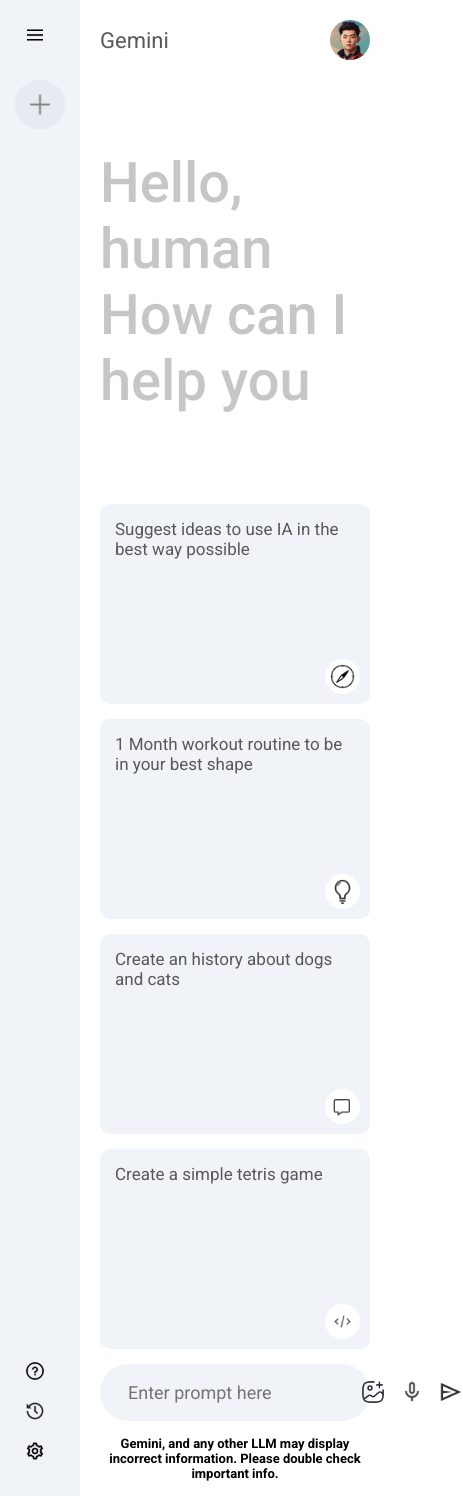
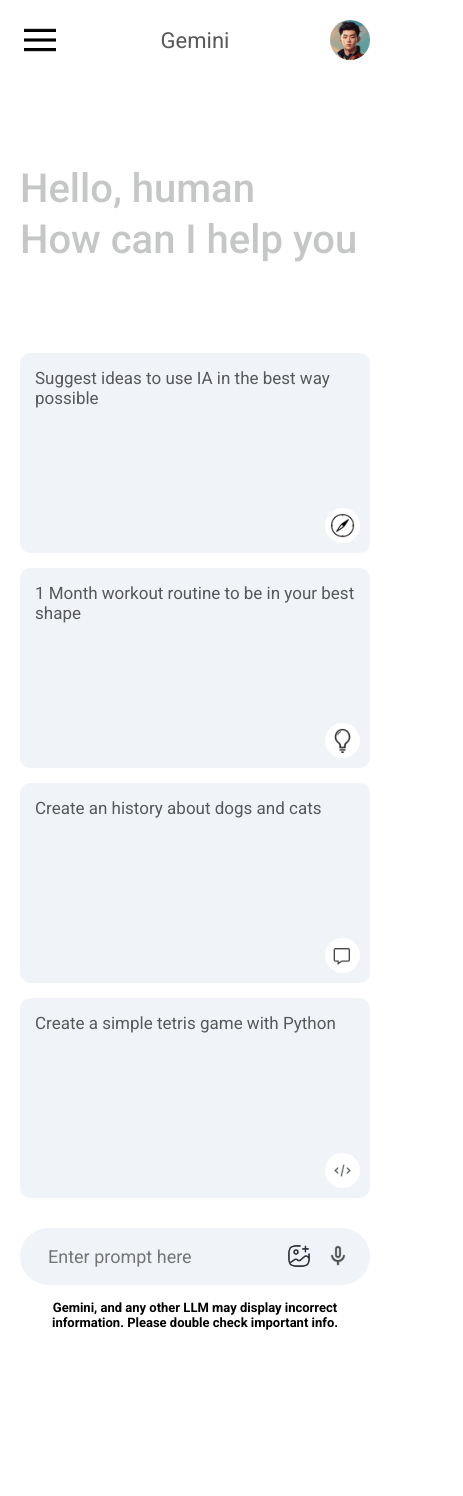
Before and after one commit to CalvinRBobadillaF/IApp, a React (Vite) app: page / in a window 390 px wide. Shown: the whole page, 463 px wide, since content can reach past the window. After the commit the page ends 1345 px from the top, so only its background shows below. Built offline with nearby package versions, Linux system fonts and the light colour scheme.

Commit message:
Version 1.0

```diff
--- a/package.json
+++ b/package.json
@@ -12,7 +12,8 @@
   "dependencies": {
     "@google/genai": "^1.30.0",
     "react": "^19.2.0",
-    "react-dom": "^19.2.0"
+    "react-dom": "^19.2.0",
+    "react-markdown": "^10.1.0"
   },
   "devDependencies": {
     "@eslint/js": "^9.39.1",
--- a/src/App.jsx
+++ b/src/App.jsx
@@ -2,12 +2,14 @@
 import './App.css'
 import Main from './components/Sidebar/Main/Main'
 import Sidebar from './components/Sidebar/Sidebar'
+
 
 function App() {
 
 
   return (
     <>
+
     <Sidebar />
     <Main />
     </>
--- a/src/Context/Context.jsx
+++ b/src/Context/Context.jsx
@@ -5,6 +5,7 @@
 export const Context = createContext()
 
 const ContextProvider = (props) => {
+    const [openSidebar, setOpenSidebar] = useState(false)
 
     const [userPrompt, setUserPrompt] = useState('')
     const [recentPrompt, setRecentPrompt] = useState('')
@@ -19,15 +20,30 @@
         }, 30*index)
     }
 
+    const newChat = () => {
+        setLoading(false)
+        setShowResult(false)
+
+    }
+
     const onSent = async (prompt) => {
         setResultData("")
         setLoading(true)
         setShowResult(true)
-        setRecentPrompt(userPrompt)
-        setPrevPrompts(prev => [...prev, userPrompt])
-        const response = await main(userPrompt)
+        let response
+        if (prompt !== undefined) {
+
+        response = await main(prompt)
+        setRecentPrompt(prompt)
+        } else {
+            setPrevPrompts(prev => [...prev, userPrompt])
+            setRecentPrompt(userPrompt)
+
+            response = await main(userPrompt)
+        }
+
         let responseArray = response.split("**")
-        let newResponse
+        let newResponse = ""
         for(let i = 0; i < responseArray.length; i++) {
             if (i === 0 || i%2 !== 1) {
                 newResponse += responseArray[i]
@@ -62,7 +78,10 @@
         setLoading,
         resultData,
         setResultData,
-        onSent
+        onSent,
+        openSidebar,
+        setOpenSidebar,
+        newChat
     }
 
 
--- a/src/components/Sidebar/Main/Main.css
+++ b/src/components/Sidebar/Main/Main.css
@@ -180,14 +180,8 @@
     animation: loader 3s infinite linear
 }
 
-@keyframes loader {
-    0% {
-        background-position: -800px 0px;
-
-    }
-    100% {
-        background-position: 800px 0px;
-    }
+.MenuMobile {
+    display: none;
 }
 
 .result-data p {
@@ -198,3 +192,26 @@
     border-radius: 8px;
     padding: 20px;
 }
+
+@media (max-width: 600px) {
+    .MenuMobile {
+        display: block;
+    }
+
+    .greet span{
+        font-size: 40px;
+    }
+    .greet p {
+        font-size: 40px;
+    }
+}
+
+@keyframes loader {
+    0% {
+        background-position: -800px 0px;
+
+    }
+    100% {
+        background-position: 800px 0px;
+    }
+}
--- a/src/components/Sidebar/Main/Main.jsx
+++ b/src/components/Sidebar/Main/Main.jsx
@@ -1,4 +1,5 @@
 import React, { useContext } from "react";
+import {ReactMarkdown} from "react"
 import './Main.css'
 import { assets } from "../../../assets/assets";
 
@@ -6,7 +7,7 @@
 
 const Main = () => {
 
-let {onSent, recentPrompt, showResult, loading, resultData, setUserPrompt, userPrompt} = useContext(Context)
+let {onSent, setPrevPrompts, recentPrompt, showResult, loading, resultData, setUserPrompt, userPrompt, setRecentPrompt, prevPrompts, openSidebar, setOpenSidebar} = useContext(Context)
 
 const handleKeyDown = (e) => {
     // 1. Comprueba si la tecla presionada es 'Enter'
@@ -16,15 +17,17 @@
 
         // 3. Ejecuta la función de envío
         onSent();
+        setUserPrompt('')
     }
 };
 
 
-
+console.log(prevPrompts)
 {
   return (
     <div className="main">
       <div className="nav">
+        <img className="MenuMobile" onClick={() => setOpenSidebar(!openSidebar)} src={assets.menu_icon} alt="" />
         <p>Gemini</p>
         <img src={assets.user_icon} alt="user" />
       </div>
@@ -38,23 +41,23 @@
             </div>
 
             <div className="cards">
-              <div className="card">
+              <div className="card" onClick={() =>  setRecentPrompt('Suggest ideas to use IA in the best way possible',  onSent('Suggest ideas to use IA in the best way possible'), setPrevPrompts(prev => [...prev, userPrompt]))}>
                 <p>Suggest ideas to use IA in the best way possible</p>
                 <img src={assets.compass_icon} alt="compass" />
               </div>
 
-              <div className="card">
+              <div className="card" onClick={() => { setRecentPrompt('1 Month workout routine to be in your best shape', onSent('1 Month workout routine to be in your best shape'), setPrevPrompts(prev => [...prev, userPrompt]))}}>
                 <p>1 Month workout routine to be in your best shape</p>
                 <img src={assets.bulb_icon} alt="bulb" />
               </div>
 
-              <div className="card">
-                <p>Create an history about dogs and cats</p>
+              <div className="card" onClick={() => setRecentPrompt('Create an history about dogs and cats', onSent('Create an history about dogs and cats'), setPrevPrompts(prev => [...prev, userPrompt]))}>
+                <p onClick={() => setUserPrompt('Create an history about dogs and cats')}>Create an history about dogs and cats</p>
                 <img src={assets.message_icon} alt="message" />
               </div>
 
-              <div className="card">
-                <p>Create a simple tetris game</p>
+              <div className="card" onClick={() => setRecentPrompt('Create a simple tetris game with Python', onSent('Create a simple tetris game with Python'),  setPrevPrompts(prev => [...prev, userPrompt]))}>
+                <p>Create a simple tetris game with Python</p>
                 <img src={assets.code_icon} alt="code" />
               </div>
             </div>
@@ -73,7 +76,7 @@
                     <hr />
                     <hr />
                 </div>
-                </> : <p dangerouslySetInnerHTML={{__html:resultData}}></p> }
+                </> : <p dangerouslySetInnerHTML={{__html:resultData}}></p>}
                 <img src={assets.gemini_icon} alt="" />
             </div>
             </div>
@@ -88,11 +91,12 @@
             placeholder="Enter prompt here"
             onChange={(e) => setUserPrompt(e.target.value)}
             value={userPrompt}
+            onKeyDown={handleKeyDown}
           />
           <div>
             <img src={assets.gallery_icon} alt="gallery" />
             <img src={assets.mic_icon} alt="mic" />
-            <img src={assets.send_icon} alt="send" onClick={onSent} onKeyDown={handleKeyDown} />
+            {userPrompt? <img src={assets.send_icon} alt="send" onClick={onSent}/> : null  }
           </div>
         </div>
 
--- a/src/components/Sidebar/Sidebar.css
+++ b/src/components/Sidebar/Sidebar.css
@@ -6,6 +6,7 @@
     justify-content: space-between;
     background-color: #f0f4f9;
     padding: 25px 15px;
+    width: auto;
 }
 
 .sidebar img {
@@ -34,6 +35,7 @@
 .sidebar .recent {
     display: flex;
     flex-direction: column;
+    animation: fadeIn, 1s;
 }
 
 .sidebar .recent-title {
@@ -65,3 +67,23 @@
     padding-right: 10px;
     cursor: pointer;
 }
+
+
+
+@media (max-width: 600px) {
+
+
+    .sidebar  {
+        display: none;
+        min-width: 68vw;
+
+        overflow-y: hidden;
+    }
+
+    .sidebar.open {
+    display: inline-flex;
+    height: 100%;
+
+
+}
+}
--- a/src/components/Sidebar/Sidebar.jsx
+++ b/src/components/Sidebar/Sidebar.jsx
@@ -5,26 +5,39 @@
 
 const Sidebar = () => {
 
-    const [openSidebar, setOpenSidebar] = useState(false)
+    const {openSidebar, setOpenSidebar} = useContext(Context)
     console.log(openSidebar)
-    const {onSent, prevPrompts, setRecentPrompt} = useContext(Context)
+    const {onSent, prevPrompts, setRecentPrompt, newChat} = useContext(Context)
+
+    const loadPrompt = async (prompt) => {
+        setRecentPrompt(prompt)
+       await onSent(prompt)
+
+    }
+    console.log(prompt)
 
    return(
 
-        <div className="sidebar">
+
+        <div className={`sidebar ${openSidebar ? 'open' : ''}`}>
+
             <div className="top">
                 <img className="menu" onClick={() => setOpenSidebar(!openSidebar)} src={assets.menu_icon} alt="" />
                 <div className="new-chat">
-                <img src={assets.plus_icon} alt="" />
-                {openSidebar?<p>New Chat</p>:null}
+                <img src={assets.plus_icon} alt="" onClick={() => newChat()} />
+                {openSidebar?<p onClick={() => newChat()}>New Chat</p>:null}
                 </div>
+
             {openSidebar?
             <div className="recent">
+
                 <p className="recent-title">{prevPrompts.map((item, index) => {
                     return (
-                        <div className="recent-entry">
+
+                        <div className="recent-entry" key={index} onClick={() => loadPrompt(item)}>
+
                     <img src={assets.message_icon} alt="" />
-                    <p>{item}...</p>
+                    <p>{item.slice(0, 18)}...</p>
                 </div>
                     )
                 })}</p>
@@ -54,6 +67,7 @@
 
         </div>
 
+
     )
 }
 
--- a/src/index.css
+++ b/src/index.css
@@ -8,4 +8,34 @@
 #root {
   min-height: 100vh;
   display: flex;
+  animation: fadeIn 1s ;
 }
+
+@keyframes fadeIn {
+  0% {
+    opacity: 0;
+  }
+  100% {
+    opacity: 1;
+  }
+}
+
+@media (max-width: 600px) {
+  #root {
+    overflow-x: hidden;
+  }
+  .main-bottom input {
+    flex: none;
+    width: 150px;
+
+  }
+  .main-bottom img {
+    width: 20px;
+  }
+  .search-box {
+    padding: 5px 10px;
+  }
+  .search-box div {
+    gap: 5px;
+  }
+}
```
Also changed, not shown: 1 other file (tests, documents, lock files or other folders).
